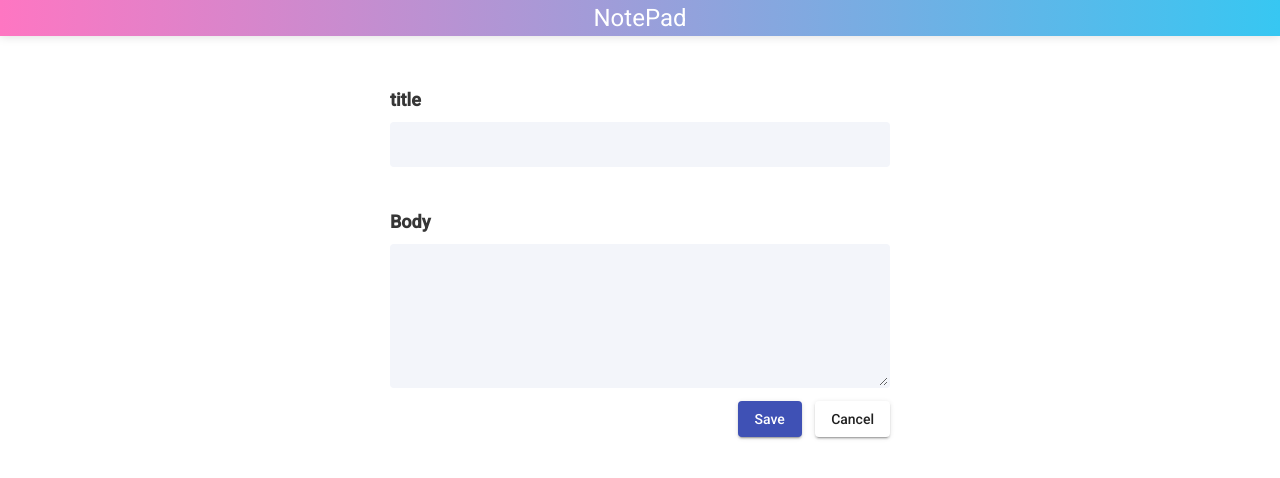
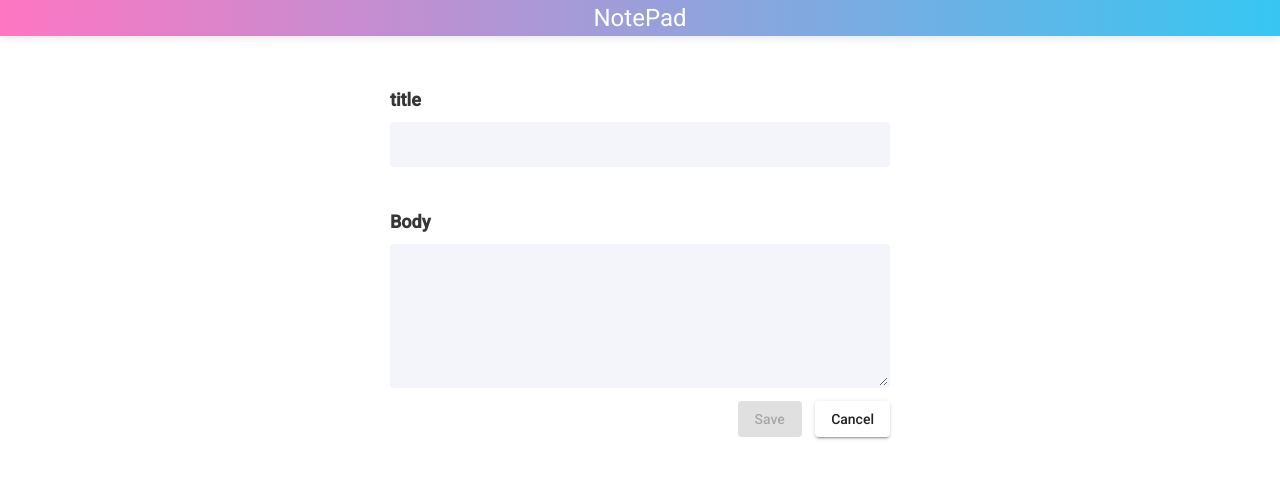
Before and after one commit to Spidermonkey237/NoteMate, an Angular app in the folder notepad-frontend/: page /1 in a window 1280 px wide. Shown: the top 478 px of the page. Built offline with nearby package versions, Linux system fonts and the light colour scheme.

Commit message:
I add some css for invalid and valid ngform

```diff
--- a/notepad-frontend/src/app/pages/note-details/note-details.component.html
+++ b/notepad-frontend/src/app/pages/note-details/note-details.component.html
@@ -20,7 +20,7 @@
 
         <div class="field is-grouped is-pulled-right">
             <div class="control">
-                <button mat-raised-button color="primary" type="submit">Save</button>
+                <button mat-raised-button color="primary" type="submit" [disabled]="!noteForm.valid">Save</button>
             </div>
             <div class="control">
                 <button mat-raised-button type="button">Cancel</button>
--- a/notepad-frontend/src/app/pages/note-details/note-details.component.scss
+++ b/notepad-frontend/src/app/pages/note-details/note-details.component.scss
@@ -3,3 +3,15 @@
     margin: auto;
     margin-top: 50px;
 }
+
+input, textarea {
+
+    &.ng-invalid.ng-touched{
+        border-color:red;
+
+        &:focus{
+            box-shadow: 0px 0px 0px 2 px rgba(red, 0.1)
+        }
+    }
+
+}
```
